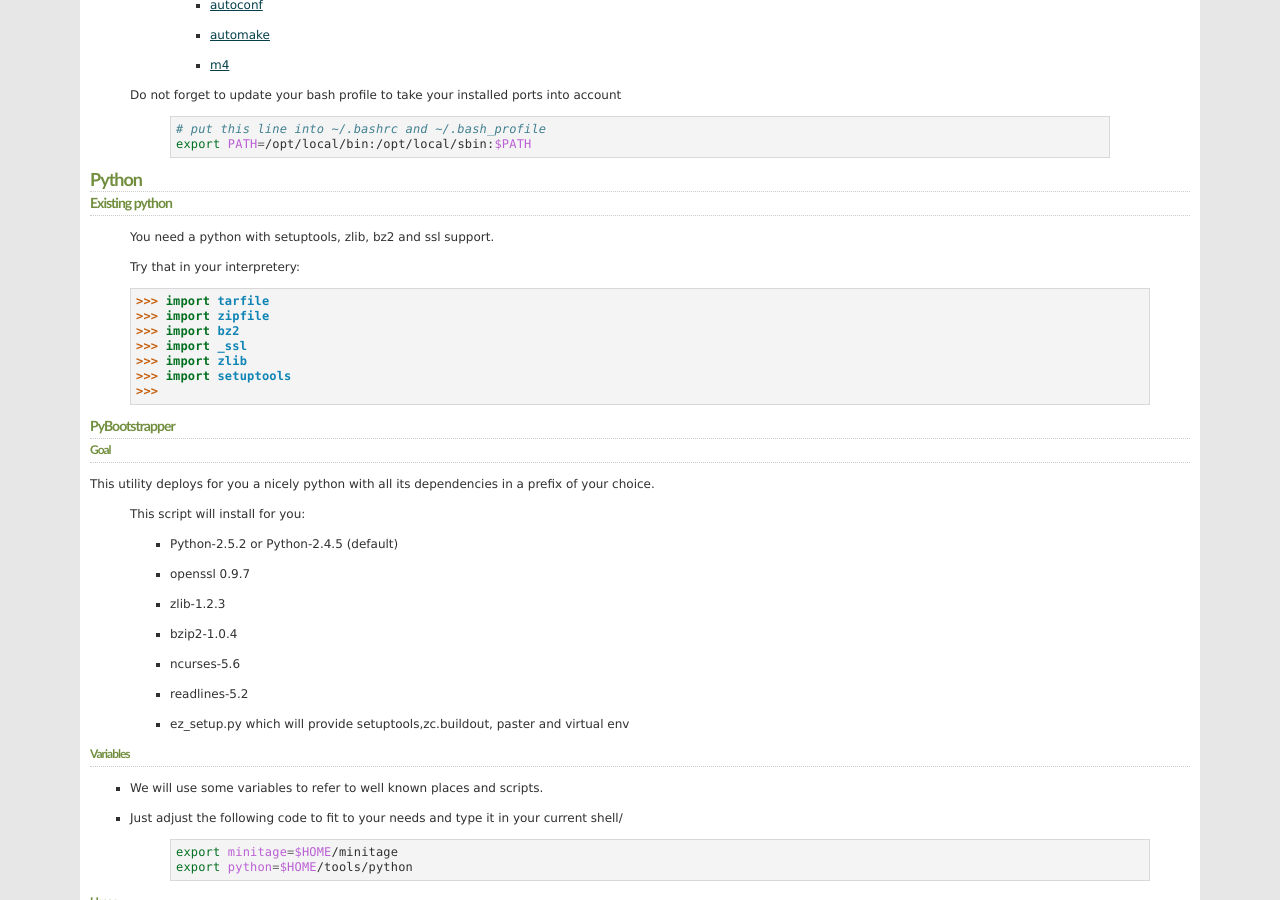
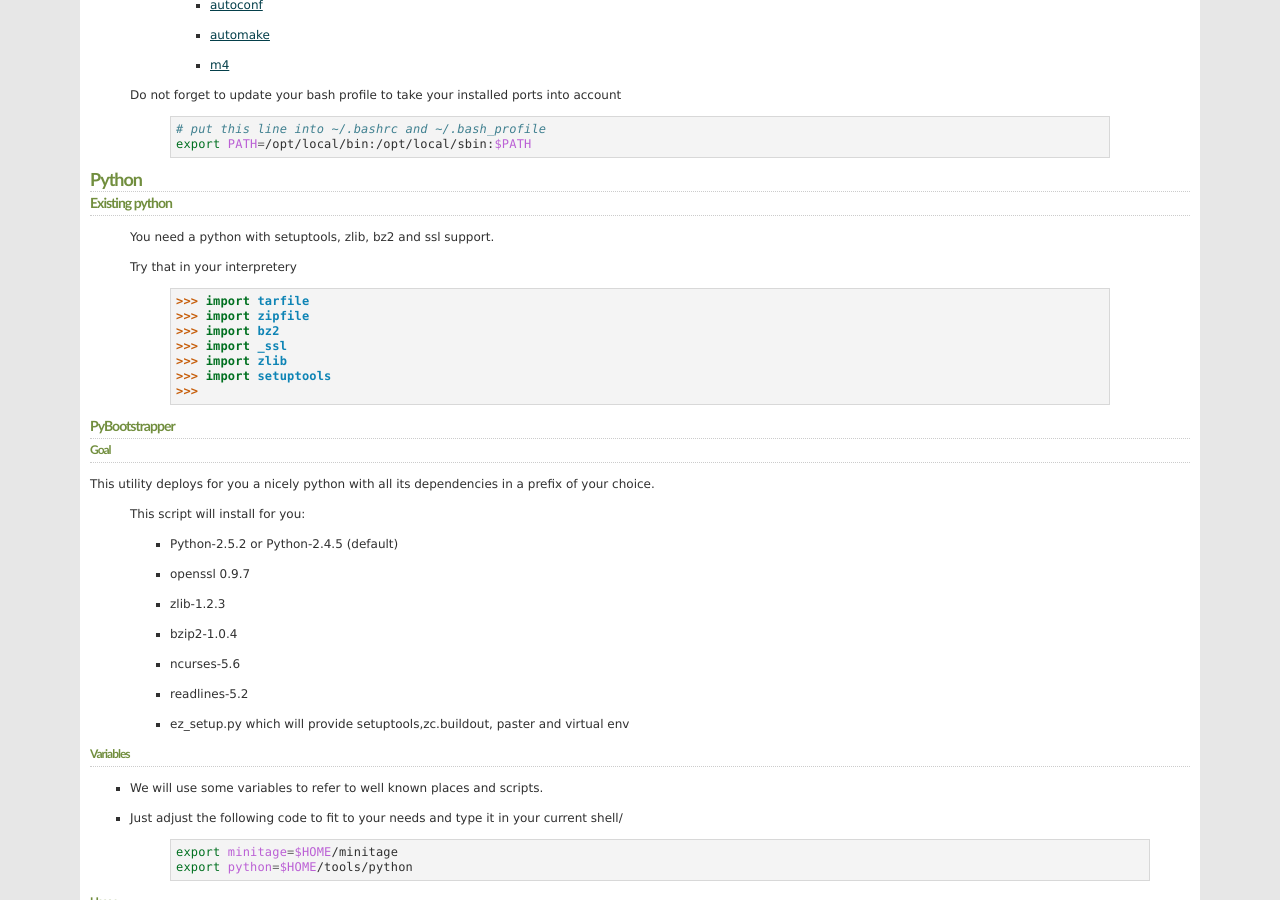
Before and after one commit to minitage/minitage.github.io, a Sphinx documentation site: the page built from source/installation.rst, in a window 1280 px wide and 900 px high, scrolled down 1940 px. Built offline with Sphinx 7.4.7, drawn with Linux system fonts in a browser that asks for light colours.

Commit message:
minitage for dummies improvment

```diff
--- a/source/installation.rst
+++ b/source/installation.rst
@@ -93,7 +93,9 @@ Existing python
 ----------------
     You need a python with setuptools, zlib, bz2 and ssl support.
 
-    Try that in your interpretery::
+    Try that in your interpretery
+
+        .. code-block:: python
 
             >>> import tarfile
             >>> import zipfile
```
